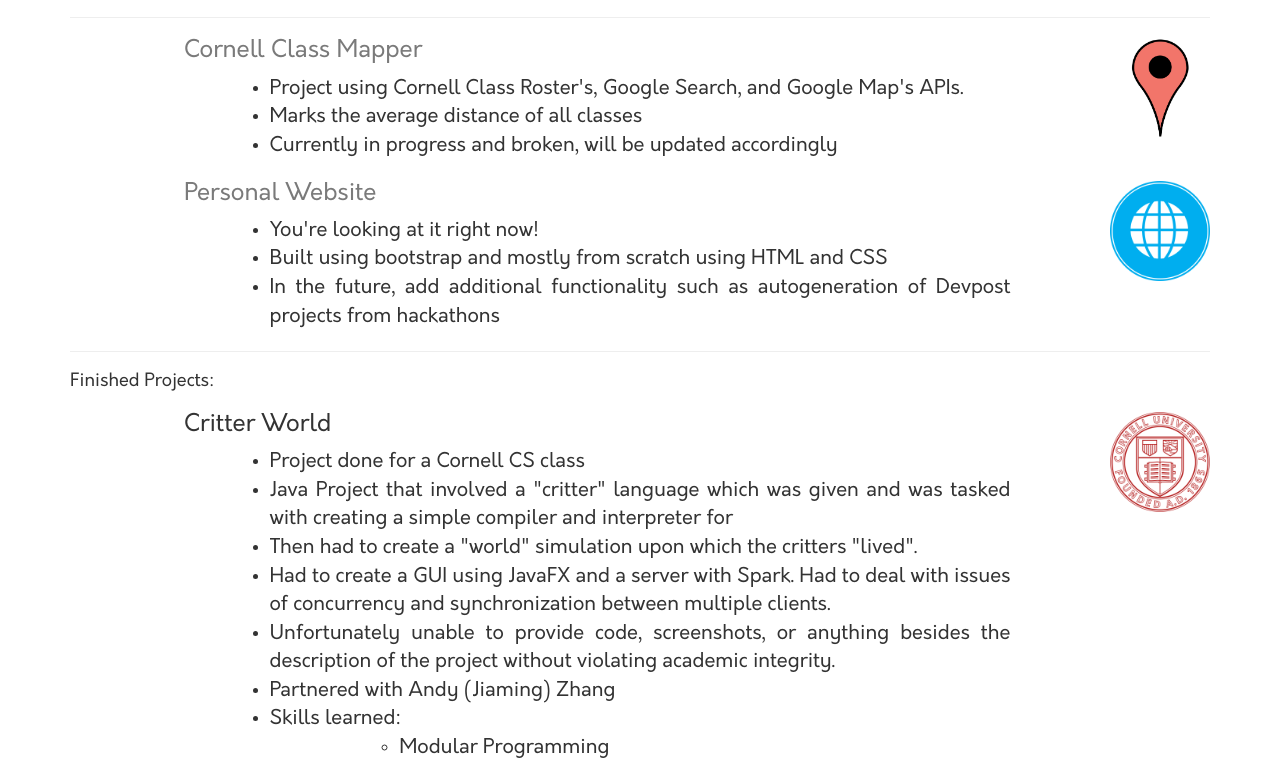
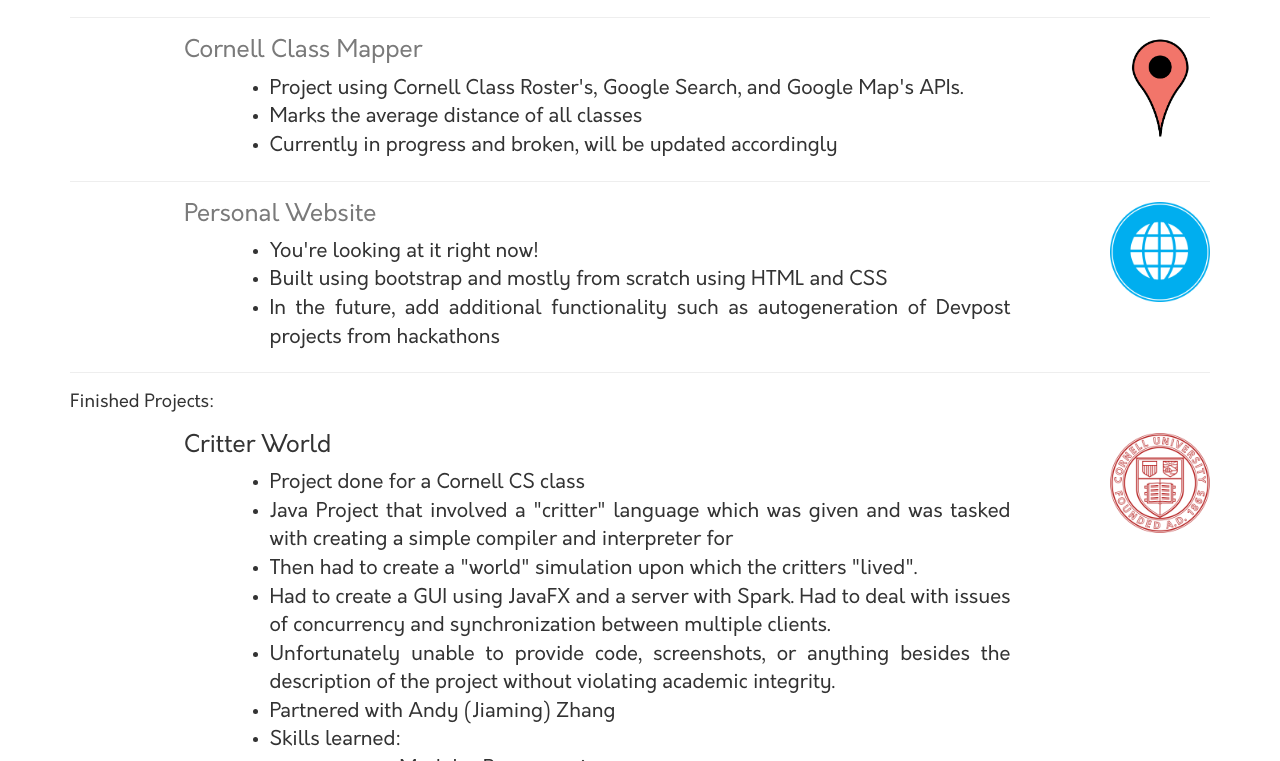
Before and after one commit to ef23/ef23.github.io, a plain HTML site: page projects.html in a window 1280 px wide. Shown: the part 339-1100 px from the top of the page. Drawn offline with nearby package versions, Linux system fonts and the light colour scheme.

Commit message:
changed transitions so navhar doesnt fade, also fixed an <hr> tag

```diff
--- a/css/style.css
+++ b/css/style.css
@@ -15,7 +15,6 @@
 }
 
 body {
-    display: none;
     margin:0;
     height: 100%;
     width: 100%;
@@ -37,6 +36,7 @@
 }
 
 .content {
+    display:none;
     position: relative;
     padding-top: 2.5%;
     z-index: 0;
--- a/js/script.js
+++ b/js/script.js
@@ -1,7 +1,7 @@
 $(document).ready(function() {
 
 
-$('body').fadeIn(400);
+$('.content, .footertext').fadeIn(400);
 
 
 
@@ -11,7 +11,7 @@
 
 newLocation = this.href;
 
-$('body').fadeOut(400, newpage);
+$('.content, .footertext').fadeOut(400, newpage);
 
 });
 
--- a/projects.html
+++ b/projects.html
@@ -13,7 +13,7 @@
 
 <noscript>
     <style type="text/css">
-        body { display: block; }
+        .content { display: block; }
     </style>
 </noscript>
 
@@ -64,7 +64,7 @@
               <li> Marks the average distance of all classes </li>
               <li> Currently in progress and broken, will be updated accordingly </li>
             </ul>
-
+        <hr>
             <h3> <a href = "https://ef23.github.io" target="_blank">Personal Website <img class= "projimg" src = "images/website.png" height="100px" width="100px"></a></h3>
             <ul>
                 <li> You're looking at it right now! </li>
```
Also changed, not shown: index.html (+1 -1 lines), resources.html (+1 -1 lines), resume.html (+4 -4 lines).
